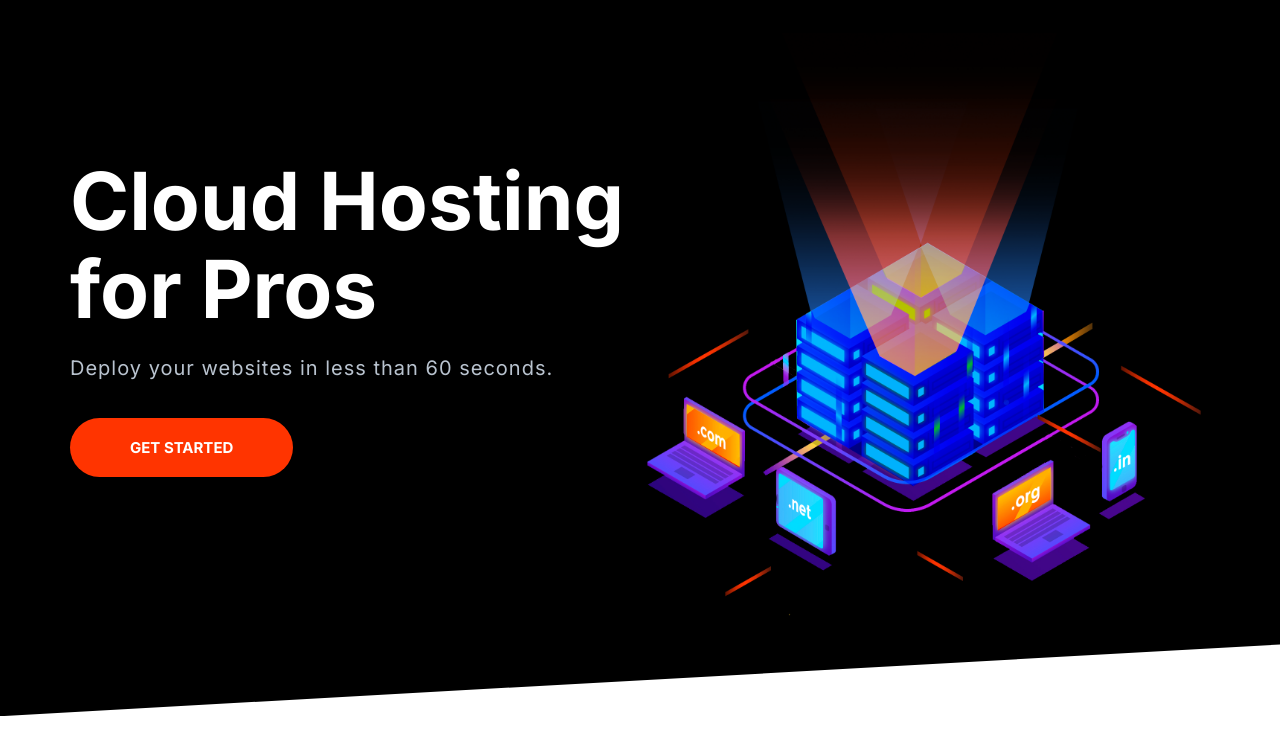
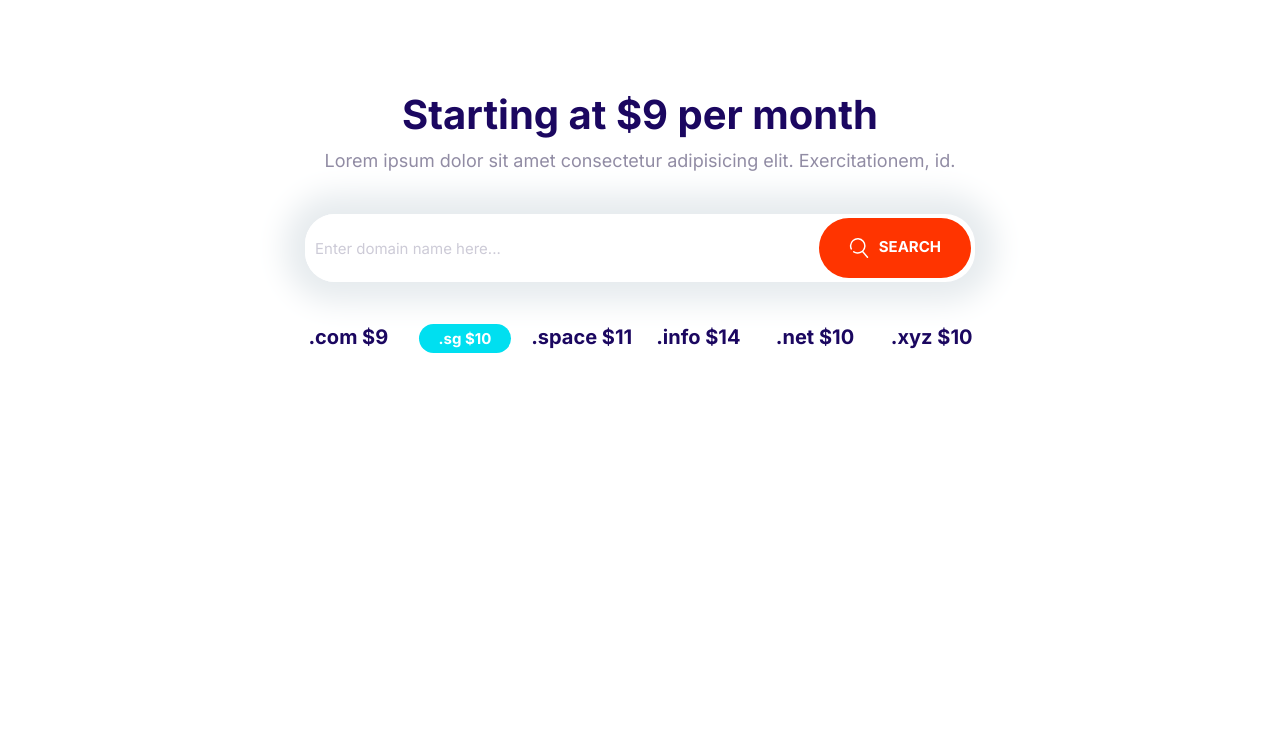
Before and after one commit to Nangyalaidaqiq/Kohinoor, a plain HTML site: page index.html in a window 1280 px wide. Drawn offline with Linux system fonts and the light colour scheme.

Commit message:
domain block added

```diff
--- a/css/styles.css
+++ b/css/styles.css
@@ -205,6 +205,13 @@ a {
     text-align: center;
     text-transform: uppercase;
     white-space: nowrap;
+}
+
+.btn .icon {
+    width: 2rem;
+    height: 2rem;
+    margin-right: 1rem;
+    vertical-align: middle;
 }
 
 .btn--primary {
@@ -702,3 +709,28 @@ a {
         align-self: center;
     }
 }
+
+/* Domain Block */
+.block-domain .input-group {
+    box-shadow: 0 0 30px 20px #e6ebee;
+    border: 0;
+    margin: 4rem auto;
+    max-width: 670px;
+}
+
+.block-domain__prices {
+    display: grid;
+    grid-template-columns: repeat(3, 1fr);
+    grid-template-rows: repeat(2, 6rem);
+    font-size: 2rem;
+    font-weight: 600;
+    justify-items: center;
+    max-width: 700px;
+    margin: 0 auto;
+}
+
+@media screen and (min-width: 768px) {
+    .block-domain__prices {
+        grid-template-columns: repeat(auto-fit, minmax(10rem, 1fr));
+    }
+}
--- a/index.html
+++ b/index.html
@@ -15,17 +15,34 @@
     <link rel="stylesheet" href="css/styles.css" />
   </head>
   <body>
-    <section class="block block--dark block--skewed-left hero">
-      <div class="container grid grid--1x2">
-        <header class="block__header hero__content">
-          <h1 class="block__heading">Cloud Hosting for Pros</h1>
-          <p class="hero__tagline">
-            Deploy your websites in less than 60 seconds.
-          </p>
-          <a href="" class="btn btn--accent btn--stretched">Get Started</a>
-        </header>
-        <img class="hero__image" src="images/banner.png" alt="" />
+    <section class="block container block-domain">
+      <header class="block__header">
+        <h2>Starting at $9 per month</h2>
+        <p>
+          Lorem ipsum dolor sit amet consectetur adipisicing elit.
+          Exercitationem, id.
+        </p>
+      </header>
+      <div class="input-group">
+        <input
+          type="text"
+          class="input"
+          placeholder="Enter domain name here..."
+        />
+        <button class="btn btn--accent">
+          <svg class="icon icon--white">
+            <use xlink:href="images/sprite.svg#search"></use></svg
+          >Search
+        </button>
       </div>
+      <ul class="list block-domain__prices">
+        <li>.com $9</li>
+        <li><span class="badge badge--secondary">.sg $10</span></li>
+        <li>.space $11</li>
+        <li>.info $14</li>
+        <li>.net $10</li>
+        <li>.xyz $10</li>
+      </ul>
     </section>
     <script src="main.js"></script>
   </body>
```
Also changed, not shown: components/domainBlock.html (added, +25 -0 lines).
